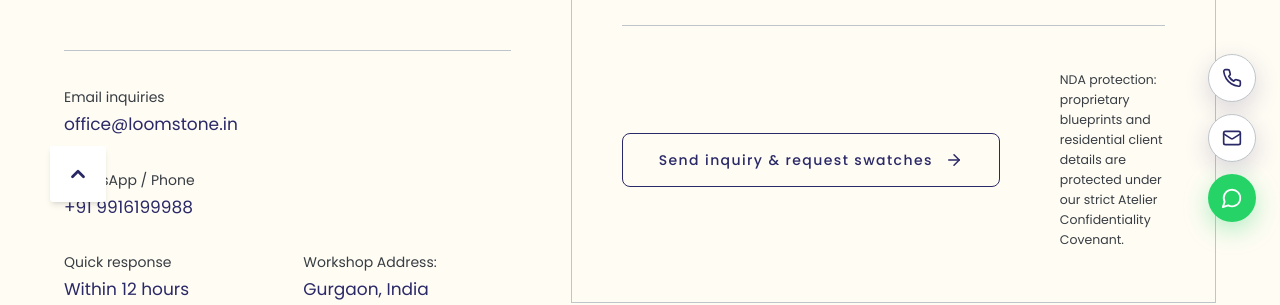
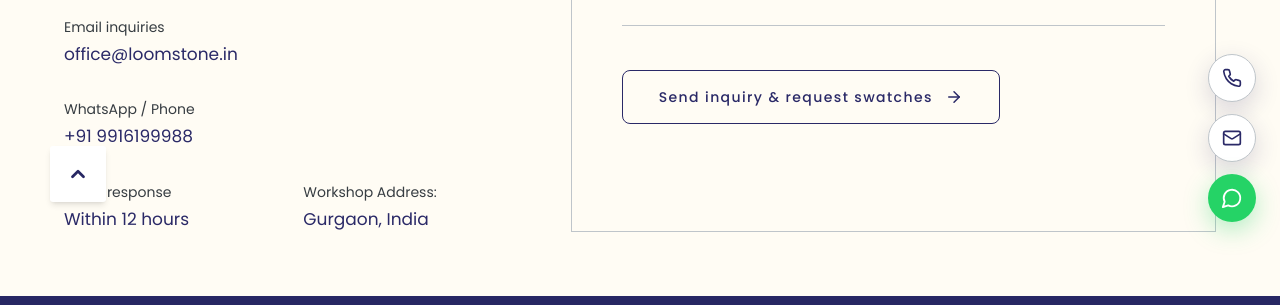
Before and after one commit to arpitshukla267/Loomstone, a Next.js app in the folder frontend/: page /contact in a window 1280 px wide. Shown: the part 548-853 px from the top of the page. Built offline with nearby package versions, Linux system fonts and the light colour scheme; no server answers.

Commit message:
changed vid

```diff
--- a/frontend/app/contact/page.tsx
+++ b/frontend/app/contact/page.tsx
@@ -217,11 +217,11 @@ export default function ContactPage() {
                       Send inquiry &amp; request swatches{" "}
                       <ArrowRight size={18} />
                     </button>
-                    <p className="max-w-[400px] text-[12.5px] leading-[1.6] text-cool 3xl:max-w-[500px] 3xl:text-[14px] 4xl:max-w-[560px] 4xl:text-[16px]">
+                    {/* <p className="max-w-[400px] text-[12.5px] leading-[1.6] text-cool 3xl:max-w-[500px] 3xl:text-[14px] 4xl:max-w-[560px] 4xl:text-[16px]">
                       NDA protection: proprietary blueprints and residential
                       client details are protected under our strict Atelier
                       Confidentiality Covenant.
-                    </p>
+                    </p> */}
                   </div>
                 </form>
               )}
```
Also changed, not shown: 1 other file (tests, documents, lock files or other folders).
